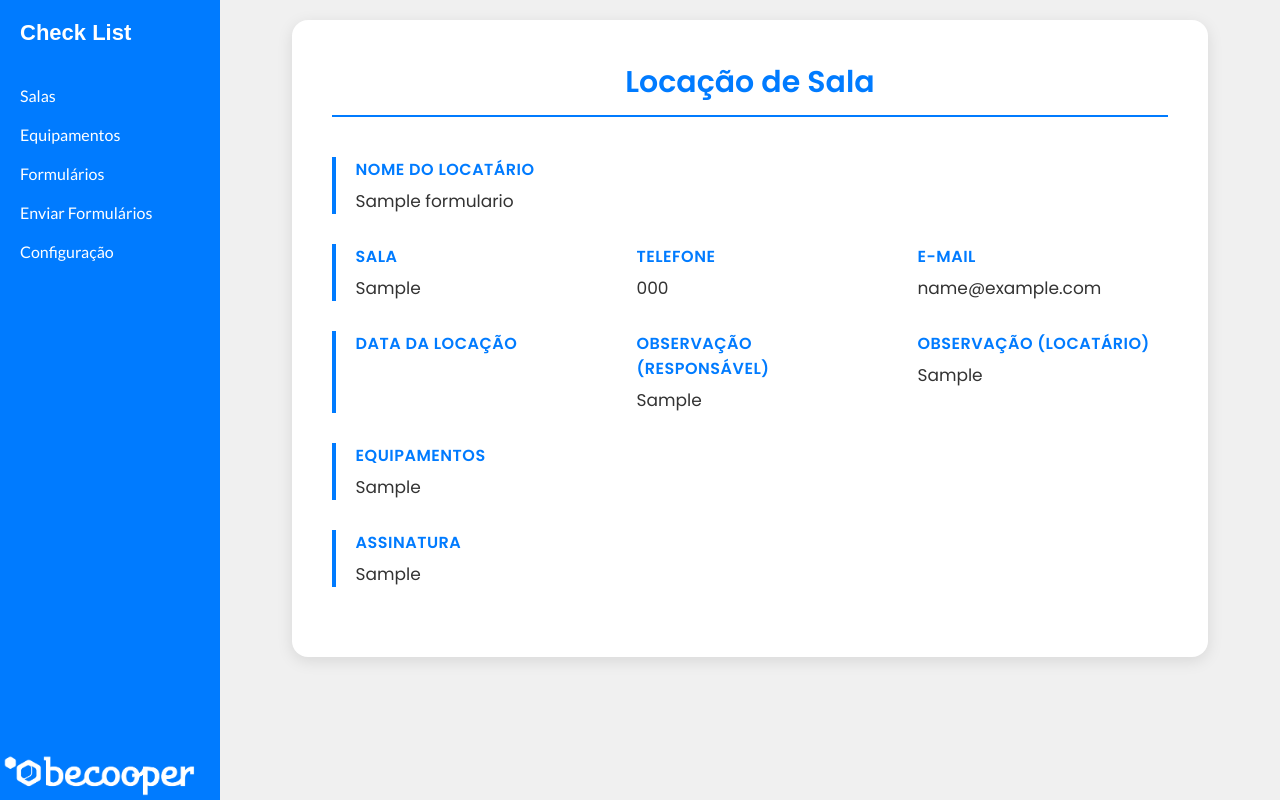
After one commit to wagnerfa/becooper-checklist, a Flask app: page /formulario/view/1 in a window 1280 px wide. The commit adds this page. Run offline with Flask 3, Linux system fonts and the light colour scheme; tables that the repository leaves empty hold one stand-in row (values such as "Sample post").

Commit message:
Adição das paginas "formulario_view.html" e "Fromulario.html", Adição de seção no arquivo Css "Formulario View". Adição de routes "formulario" e "formulario/view/<id>". Adição de arquivo "utilities.py"

```diff
--- a/app/routes.py
+++ b/app/routes.py
@@ -2,6 +2,7 @@ from flask import Blueprint, render_template, request, flash, redirect, url_for
 from sqlalchemy.util import methods_equivalent
 
 from .models import *
+from .utilities import *
 
 main = Blueprint('main', __name__)
 
@@ -77,12 +78,6 @@ def delete_equipamento(id):
     return redirect(url_for('main.cadastro_equipamentos'))
 
 
-
-@main.route('/formulario')
-def formulario():
-    return render_template('formulario_cadastro.html')
-
-
 @main.route('/formulario/cadastro', methods=['GET','POST'])
 def formulario_cadastro():
     if request.method == 'POST':
@@ -96,10 +91,6 @@ def formulario_cadastro():
         assinatura = request.form.get('assinatura_locatario')
         equipamentos = request.form.get('equipamentos')
 
-        print(nome)
-        print(email)
-        print(telefone)
-
         formulario = Formulario(nome_locatario=nome, sala=sala, email_locatario=email, telefone_locatario=telefone,
         data_locacao=data , observacao_responsavel_coop=observacao_responsavel, observacao_locatario=observacao,
         assinatura=assinatura, equipamentos=equipamentos, fotos=1.0)
@@ -111,3 +102,19 @@ def formulario_cadastro():
         return redirect(url_for('main.formulario_cadastro'))
 
     return render_template('formulario_cadastro.html')
+
+@main.route('/formulario')
+def formulario():
+
+    tabela = Formulario.query.all()
+
+    return render_template('formulario.html', tabela=tabela)
+
+
+
+@main.route('/formulario/view/<id>')
+def formulario_view(id):
+
+    formulario = Formulario.query.filter_by(id=id).first()
+
+    return render_template('formulario_view.html', formulario=formulario)
--- a/app/static/style.css
+++ b/app/static/style.css
@@ -120,7 +120,6 @@ a {
     display: flex;
     flex-direction: column;
     align-items: center;
-
     min-height: auto;
 }
 
@@ -147,6 +146,18 @@ form {
     border-bottom: 1px solid #e9ecef;
 }
 
+select:focus {
+    outline: none;
+    border-color: black;
+}
+
+
+/* Alinhamento do Número */
+
+.numero {
+    text-align: left;
+}
+
 .table-salas th {
     background-color: #007bff;
     color: white;
@@ -165,16 +176,10 @@ form {
 .table-salas td a {
     text-decoration: none;
     color: white;
-    background-color: #dc3545;
     padding: 6px 12px;
     border-radius: 4px;
     font-size: 14px;
-    transition: background 0.3s ease;
     display: inline-block;
-}
-
-.table-salas td a:hover {
-    background-color: #c82333;
 }
 
 /* Bottom Select Equipamentos */
@@ -196,7 +201,54 @@ select {
 
 }
 
-select:focus {
-    outline: none;
-    border-color: black;
+/* Forulario View */
+
+.container {
+    max-width: 960px;
+    background-color: #ffffff;
+    border-radius: 16px;
+    box-shadow: 0 4px 16px rgba(0, 0, 0, 0.1);
+    padding: 40px;
+    font-family: 'Poppins', sans-serif;
 }
+
+.title {
+    text-align: center;
+    font-size: 30px;
+    font-weight: 600;
+    color: #007bff;
+    margin-bottom: 40px;
+    border-bottom: 2px solid #007bff;
+    padding-bottom: 10px;
+}
+
+.section {
+    margin-bottom: 30px;
+    border-left: 4px solid #007bff;
+    padding-left: 20px;
+}
+
+.section-title {
+    font-weight: 600;
+    color: #007bff;
+    font-size: 16px;
+    margin-bottom: 6px;
+    text-transform: uppercase;
+    letter-spacing: 0.5px;
+}
+
+.section-value {
+    font-size: 17px;
+    color: #333;
+}
+
+.row {
+    display: flex;
+    flex-wrap: wrap;
+    gap: 30px;
+}
+
+.col {
+    flex: 1;
+    min-width: 250px;
+}
--- a/app/templates/base.html
+++ b/app/templates/base.html
@@ -5,7 +5,7 @@
   <meta charset="UTF-8">
   <meta name="viewport" content="width=device-width, initial-scale=1.0">
   <title>Document</title>
-  <link rel="stylesheet" href="../static/style.css">
+  <link rel="stylesheet" href="{{ url_for('static', filename='../static/style.css') }}">
 </head>
 
 <body>
@@ -13,8 +13,8 @@
     <h1>Check List</h1>
     <a href="/">Salas</a>
     <a href="/cadastro_equipamentos">Equipamentos</a>
-    <a href="/formulario/cadastro">Formulários</a>
-    <a href="">Enviar Formulários</a>
+    <a href="/formulario">Formulários</a>
+    <a href="/formulario/cadastro">Enviar Formulários</a>
     <a href="">Configuração</a>
 
     <img class="detalhe-canto" src="../static/img/marca_becooper.png" alt="Detalhe decorativo">
--- /dev/null
+++ b/app/templates/formulario_view.html
@@ -0,0 +1,62 @@
+{% extends "base.html" %}
+{% block content %}
+
+<link href="https://fonts.googleapis.com/css2?family=Poppins:wght@400;600&display=swap" rel="stylesheet">
+
+<div class="conteudo">
+    <div class="container">
+        <div class="title">Locação de Sala</div>
+
+        <!-- Locatário -->
+        <div class="section">
+            <div class="section-title">Nome do Locatário</div>
+            <div class="section-value"> {{ formulario.nome_locatario }} </div>
+        </div>
+
+        <!-- Sala e Contato -->
+        <div class="section row">
+            <div class="col">
+                <div class="section-title">Sala</div>
+                <div class="section-value"> {{ formulario.sala }} </div>
+            </div>
+            <div class="col">
+                <div class="section-title">Telefone</div>
+                <div class="section-value"> {{ formulario.telefone_locatario }} </div>
+            </div>
+            <div class="col">
+                <div class="section-title">E-mail</div>
+                <div class="section-value"> {{ formulario.email_locatario }} </div>
+            </div>
+        </div>
+
+        <!-- Data e Observações -->
+        <div class="section row">
+            <div class="col">
+                <div class="section-title">Data da Locação</div>
+                <div class="section-value">  </div>
+            </div>
+            <div class="col">
+                <div class="section-title">Observação (Responsável)</div>
+                <div class="section-value"> {{ formulario.observacao_responsavel_coop }} </div>
+            </div>
+            <div class="col">
+                <div class="section-title">Observação (Locatário)</div>
+                <div class="section-value"> {{ formulario.observacao_locatario }} </div>
+            </div>
+        </div>
+
+        <!-- Equipamentos -->
+        <div class="section">
+            <div class="section-title">Equipamentos</div>
+            <div class="section-value"> {{ formulario.equipamentos }} </div>
+        </div>
+
+        <!-- Assinatura -->
+        <div class="section">
+            <div class="section-title">Assinatura</div>
+            <div class="section-value"> {{ formulario.assinatura }} </div>
+        </div>
+    </div>
+</div>
+
+{% endblock %}
```
Also changed, not shown: app/templates/formulario.html (added, +27 -0 lines), app/utilities.py (added, +25 -0 lines).
